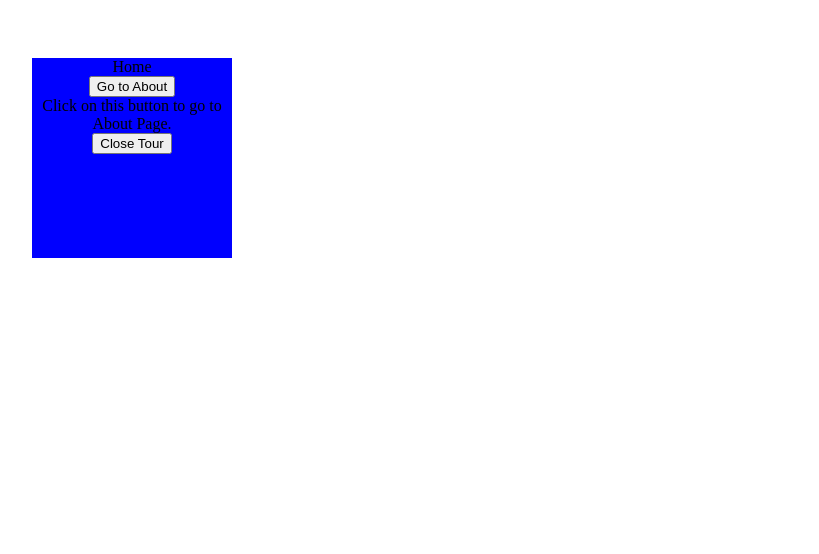
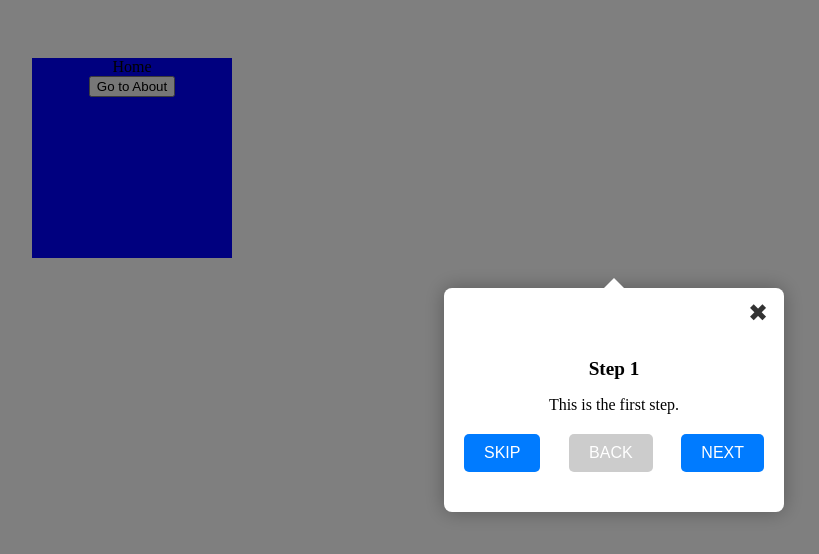
Before and after one commit to ratna9429/joyride, a React (Create React App) app: page / in a window 1280 px wide. Shown: the top 554 px of the page, without its empty margins (26-845 px from the left). Built offline with nearby package versions, Linux system fonts and the light colour scheme.

Commit message:
First nice outcome

```diff
--- a/src/components/Home.jsx
+++ b/src/components/Home.jsx
@@ -4,6 +4,19 @@ import Tour from "./Tour"; // assuming Tour component is in a separate file
 
 const Home = () => {
   const [isTourOpen, setIsTourOpen] = useState(true);
+
+  const steps = [
+    {
+      title: "Step 1",
+      content: "This is the first step.",
+      target: "#step-1", // CSS selector for the targeted component
+    },
+    {
+      title: "Step 2",
+      content: "This is the second step.",
+      target: "#step-2", // CSS selector for the targeted component
+    },
+  ];
 
   const closeTour = () => {
     setIsTourOpen(false);
@@ -14,14 +27,11 @@ const Home = () => {
       Home
       <br />
       <Link to="/about">
-        <button onClick={() => setIsTourOpen(true)}>Go to About</button>
+        <button onClick={() => setIsTourOpen(true)} id="step-1">
+          Go to About
+        </button>
       </Link>
-      {isTourOpen && (
-        <Tour
-          message="Click on this button to go to About Page."
-          onClose={closeTour}
-        />
-      )}
+      {isTourOpen && <Tour steps={steps} onClose={closeTour} />}
     </div>
   );
 };
--- a/src/components/Tour.jsx
+++ b/src/components/Tour.jsx
@@ -1,10 +1,51 @@
-import React from "react";
+import React, { useState } from "react";
+import "./tour.css";
 
-const Tour = ({ message, onClose }) => {
+const Tour = ({ steps, onClose }) => {
+  const [currentStep, setCurrentStep] = useState(0);
+
+  const nextStep = () => {
+    if (currentStep < steps.length - 1) {
+      setCurrentStep(currentStep + 1);
+    }
+  };
+
+  const prevStep = () => {
+    if (currentStep > 0) {
+      setCurrentStep(currentStep - 1);
+    }
+  };
+
+  const skipTour = () => {
+    onClose();
+  };
+
+  const step = steps[currentStep];
+
   return (
-    <div className="tour">
-      <div className="tour-message">{message}</div>
-      <button onClick={onClose}>Close Tour</button>
+    <div className="tour-overlay">
+      <div className="tour-box">
+        <div className="tour-content">
+          <h2>{step.title}</h2>
+          <p>{step.content}</p>
+        </div>
+        <div className="tour-navigation">
+          <button onClick={skipTour}>SKIP</button>
+          <button onClick={prevStep} disabled={currentStep === 0}>
+            BACK
+          </button>
+          <button
+            onClick={nextStep}
+            disabled={currentStep === steps.length - 1}
+          >
+            NEXT
+          </button>
+        </div>
+        <div className="tour-arrow"></div>
+        <button className="tour-close" onClick={onClose}>
+          &#10006;
+        </button>
+      </div>
     </div>
   );
 };
--- /dev/null
+++ b/src/components/tour.css
@@ -0,0 +1,78 @@
+/* Tour.css */
+
+.tour-overlay {
+    position: fixed;
+    top: 0;
+    left: 0;
+    width: 100%;
+    height: 100%;
+    background: rgba(0, 0, 0, 0.5);
+    display: flex;
+    justify-content: center;
+    align-items: center;
+    z-index: 9999;
+  }
+
+  .tour-box {
+    background: white;
+    border-radius: 8px;
+    padding: 20px;
+    box-shadow: 0 0 20px rgba(0, 0, 0, 0.3);
+    position: relative;
+    max-width: 300px;
+    width: 100%;
+    text-align: center;
+  }
+
+  .tour-content h2 {
+    font-size: 1.2rem;
+    margin-bottom: 10px;
+  }
+
+  .tour-content p {
+    font-size: 1rem;
+    margin-bottom: 20px;
+  }
+
+  .tour-navigation {
+    display: flex;
+    justify-content: space-between;
+    margin-bottom: 20px;
+  }
+
+  .tour-navigation button {
+    background: #007bff;
+    color: white;
+    border: none;
+    padding: 10px 20px;
+    cursor: pointer;
+    border-radius: 5px;
+    font-size: 1rem;
+  }
+
+  .tour-navigation button:disabled {
+    background: #ccc;
+    cursor: not-allowed;
+  }
+
+  .tour-arrow {
+    position: absolute;
+    width: 0;
+    height: 0;
+    border-style: solid;
+    border-width: 10px;
+    border-color: transparent transparent white transparent;
+    top: -20px;
+    left: calc(50% - 10px);
+  }
+
+  .tour-close {
+    position: absolute;
+    top: 10px;
+    right: 10px;
+    background: none;
+    border: none;
+    font-size: 1.5rem;
+    cursor: pointer;
+    color: #333;
+  }
```
